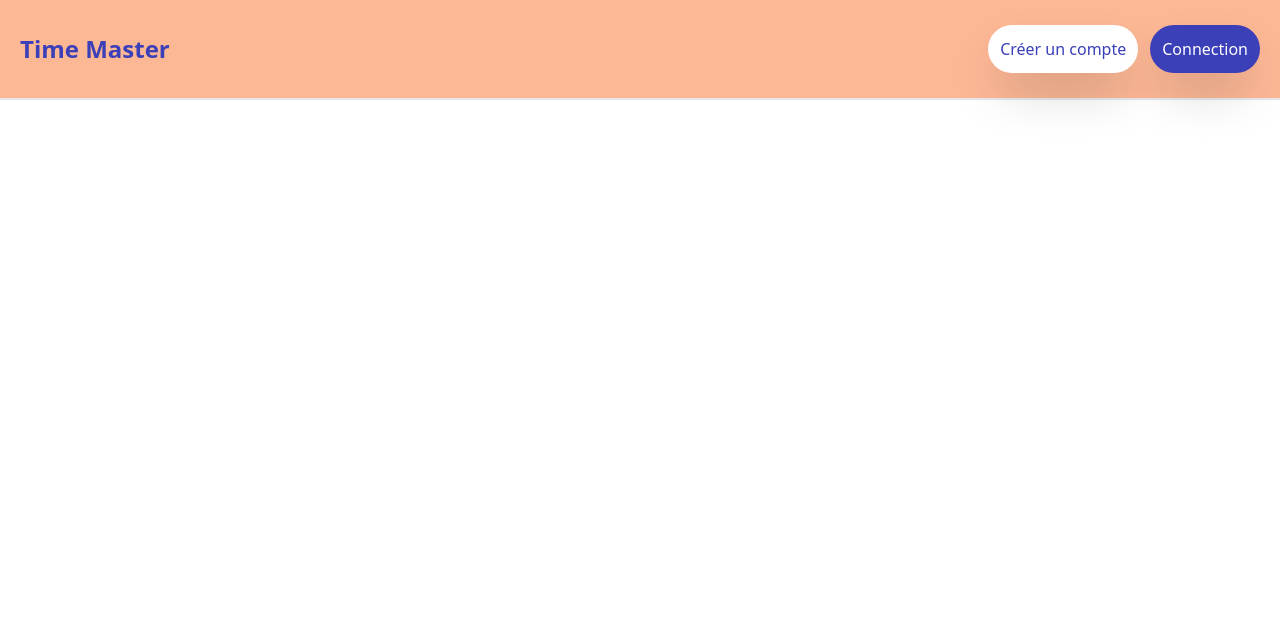
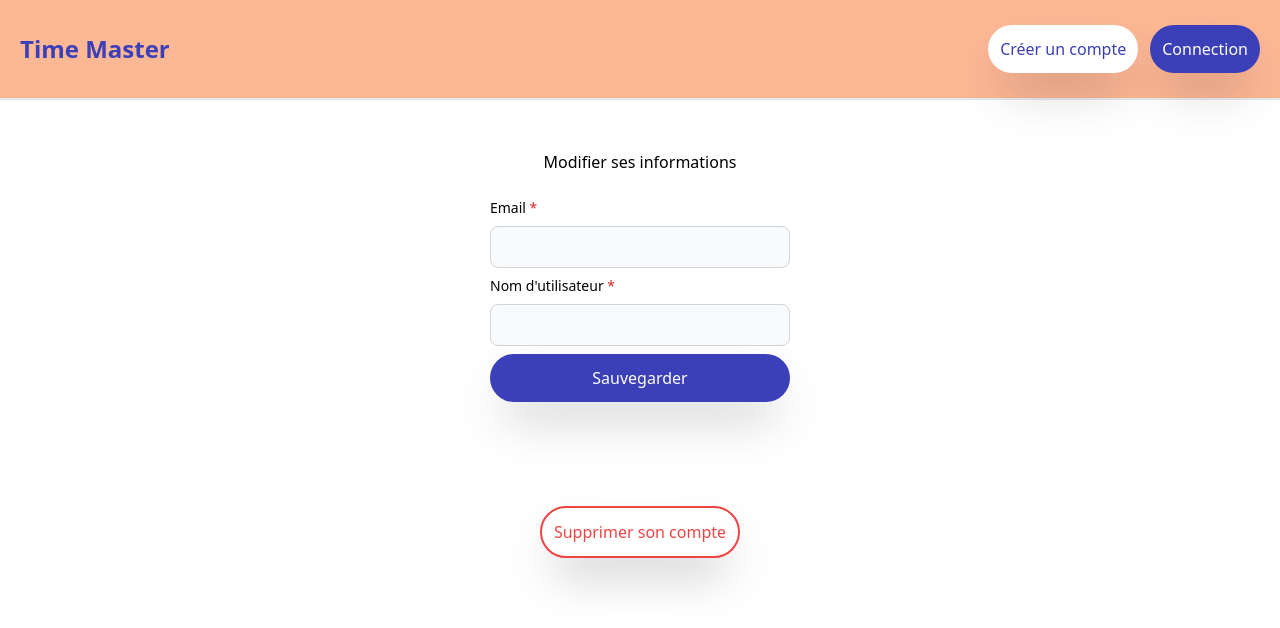
Before and after one commit to Neoblishange/TimeManager, a Vue app in the folder front/: page /user in a window 1280 px wide. Shown: the top 628 px of the page. Built offline with nearby package versions, Linux system fonts and the light colour scheme; no server answers.

Commit message:
feat : user update & delete

```diff
--- a/front/src/views/UserHome.vue
+++ b/front/src/views/UserHome.vue
@@ -1,7 +1,68 @@
 <template>
   <HeaderVue />
+  <div class="mt-[150px] flex justify-center items-center flex-col gap-6">
+    <div>Modifier ses informations</div>
+    <div class="flex flex-col gap-2 min-w-[300px]">
+      <div class="w-full">
+        <label for="email" class="block mb-2 text-sm text-dark"
+          >Email <span class="text-red-600">*</span></label
+        >
+        <input
+          v-model="userData.email"
+          type="text"
+          id="email"
+          class="bg-gray-50 border border-gray-300 text-gray-900 text-sm rounded-lg focus:ring-blue-500 focus:border-blue-500 block w-full p-2.5"
+          required
+        />
+      </div>
+      <div class="w-full">
+        <label for="username" class="block mb-2 text-sm text-dark"
+          >Nom d'utilisateur <span class="text-red-600">*</span></label
+        >
+        <input
+          v-model="userData.username"
+          type="text"
+          id="username"
+          class="bg-gray-50 border border-gray-300 text-gray-900 text-sm rounded-lg focus:ring-blue-500 focus:border-blue-500 block w-full p-2.5"
+          required
+        />
+      </div>
+
+      <button
+        class="bg-[#3b3fb8] p-3 rounded-[30px] border-black text-white text-md shadow-2xl"
+        @click="saveAccount()"
+      >
+        Sauvegarder
+      </button>
+    </div>
+
+    <button
+      class="mt-20 bg-white p-3 rounded-[30px] border-red-500 border-2 text-red-500 text-md shadow-2xl"
+      @click="deleteAccount()"
+    >
+      Supprimer son compte
+    </button>
+  </div>
 </template>
 
 <script setup lang="ts">
-import HeaderVue from '../components/HeaderVue.vue';
+import { ref } from "vue";
+import UserAPI from "../api/user.api";
+import HeaderVue from "../components/HeaderVue.vue";
+import router from "../router";
+import UserProvider from "../store/User";
+
+const user = new UserProvider();
+const userData = ref({
+  email: "",
+  username: "",
+});
+
+const deleteAccount = () =>
+  UserAPI.deleteUser().then(() => {
+    user.disconnect();
+    router.push("/");
+  });
+
+const saveAccount = () => UserAPI.updateUser("", "");
 </script>
```
